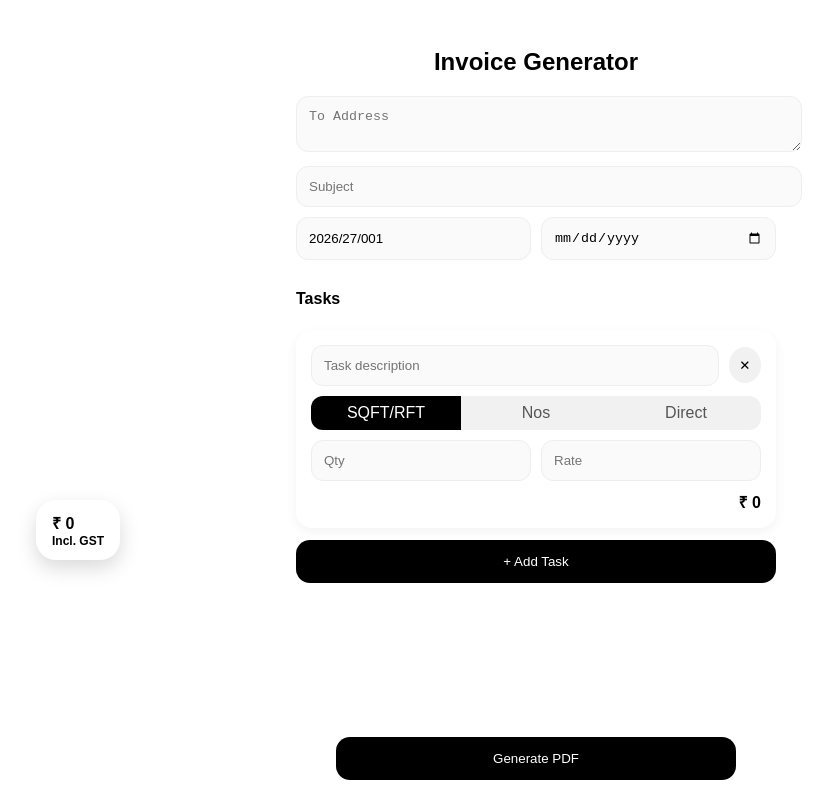
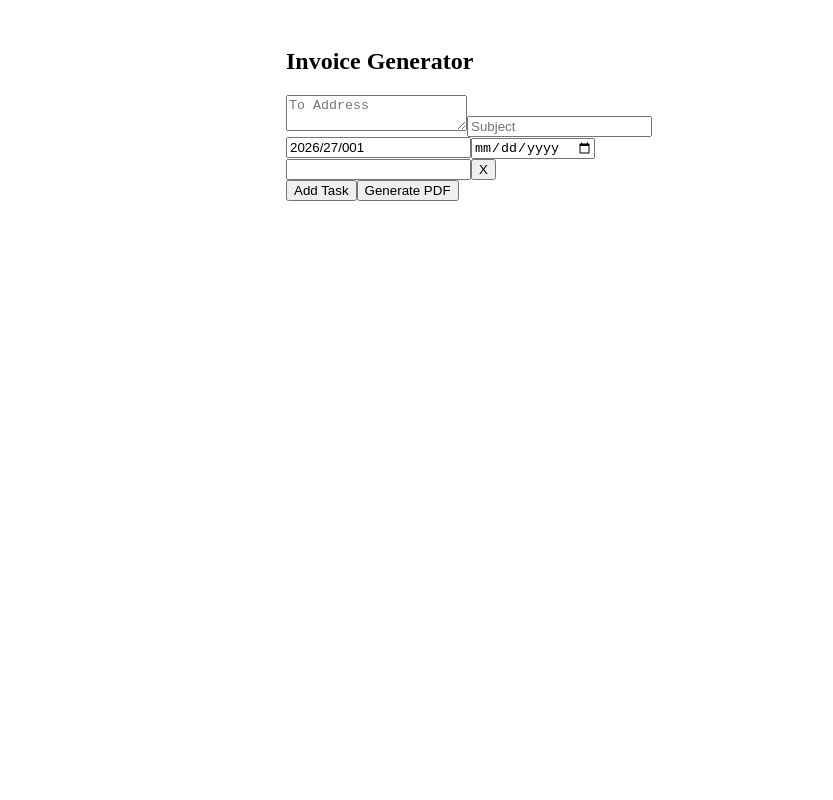
Before and after one commit to mitradaniel/gen_invoice, a Next.js app: page / in a window 1280 px wide. Shown: the whole page, without its empty margins (104-937 px from the left). Built offline with nearby package versions, Linux system fonts and the light colour scheme.

Commit message:
Update page.js

```diff
--- a/app/page.js
+++ b/app/page.js
@@ -13,12 +13,9 @@ export default function Page() {
   const [to, setTo] = useState("");
   const [loading, setLoading] = useState(false);
 
-  /* ===== DRAG STATE ===== */
   const [pos, setPos] = useState({ x: 140, y: 500 });
   const dragging = useRef(false);
   const offset = useRef({ x: 0, y: 0 });
-
-  /* ===== DRAG HANDLERS ===== */
 
   const startDrag = (e) => {
     dragging.current = true;
@@ -63,8 +60,6 @@ export default function Page() {
     };
   }, []);
 
-  /* ===== TASK LOGIC ===== */
-
   const addTask = () => {
     setTasks([
       ...tasks,
@@ -90,8 +85,6 @@ export default function Page() {
   const sgst = subtotal * 0.09;
   const cgst = subtotal * 0.09;
   const total = subtotal + sgst + cgst;
-
-  /* ===== FIXED PDF FUNCTION ===== */
 
   const generatePDF = async () => {
     try {
@@ -121,242 +114,49 @@ export default function Page() {
 
       const blob = await res.blob();
 
-      console.log("Blob type:", blob.type);
-
       if (blob.type !== "application/pdf") {
-        alert("Invalid PDF response");
+        alert("Invalid PDF");
         setLoading(false);
         return;
       }
 
       const url = window.URL.createObjectURL(blob);
-
-      /* 🔥 FIX: OPEN IN NEW TAB */
       window.open(url);
 
       setLoading(false);
 
     } catch (err) {
       console.error(err);
-      alert("Something went wrong");
+      alert("Error generating PDF");
       setLoading(false);
     }
   };
 
   return (
-    <div style={container}>
+    <div style={{ padding: 20, maxWidth: 500, margin: "auto" }}>
 
-      <h2 style={title}>Invoice Generator</h2>
+      <h2>Invoice Generator</h2>
 
-      <textarea
-        placeholder="To Address"
-        value={to}
-        onChange={(e) => setTo(e.target.value)}
-        style={input}
-      />
+      <textarea placeholder="To Address" value={to} onChange={e => setTo(e.target.value)} />
 
-      <input
-        placeholder="Subject"
-        value={subject}
-        onChange={(e) => setSubject(e.target.value)}
-        style={input}
-      />
+      <input placeholder="Subject" value={subject} onChange={e => setSubject(e.target.value)} />
 
-      <div style={row}>
-        <input value={invoice} onChange={(e) => setInvoice(e.target.value)} style={input}/>
-        <input type="date" onChange={(e) => setDate(e.target.value)} style={input}/>
-      </div>
+      <input value={invoice} onChange={e => setInvoice(e.target.value)} />
+      <input type="date" onChange={e => setDate(e.target.value)} />
 
-      <h4 style={{ marginTop: 20 }}>Tasks</h4>
-
-      {tasks.map((t) => (
-        <div key={t.id} style={card}>
-
-          <div style={taskHeader}>
-            <input
-              placeholder="Task description"
-              value={t.name}
-              onChange={(e) => updateTask(t.id, "name", e.target.value)}
-              style={{ ...input, marginBottom: 0 }}
-            />
-
-            <button onClick={() => deleteTask(t.id)} style={deleteBtn}>
-              ✕
-            </button>
-          </div>
-
-          <div style={segmented}>
-            {["sqft", "nos", "direct"].map(type => (
-              <div
-                key={type}
-                onClick={() => updateTask(t.id, "type", type)}
-                style={{
-                  ...segmentItem,
-                  background: t.type === type ? "#000" : "transparent",
-                  color: t.type === type ? "#fff" : "#555"
-                }}
-              >
-                {type === "sqft" ? "SQFT/RFT" : type === "nos" ? "Nos" : "Direct"}
-              </div>
-            ))}
-          </div>
-
-          {t.type !== "direct" ? (
-            <div style={row}>
-              <input
-                type="number"
-                placeholder="Qty"
-                onChange={(e) => updateTask(t.id, "qty", +e.target.value)}
-                style={input}
-              />
-              <input
-                type="number"
-                placeholder="Rate"
-                onChange={(e) => updateTask(t.id, "rate", +e.target.value)}
-                style={input}
-              />
-            </div>
-          ) : (
-            <input
-              type="number"
-              placeholder="Amount"
-              onChange={(e) => updateTask(t.id, "amount", +e.target.value)}
-              style={input}
-            />
-          )}
-
-          <div style={amount}>
-            ₹ {getTotal(t).toLocaleString()}
-          </div>
-
+      {tasks.map(t => (
+        <div key={t.id}>
+          <input value={t.name} onChange={e => updateTask(t.id, "name", e.target.value)} />
+          <button onClick={() => deleteTask(t.id)}>X</button>
         </div>
       ))}
 
-      <button onClick={addTask} style={addBtn}>
-        + Add Task
-      </button>
+      <button onClick={addTask}>Add Task</button>
 
-      {/* DRAGGABLE TOTAL */}
-      <div
-        onMouseDown={startDrag}
-        onTouchStart={startDrag}
-        style={{
-          ...floatingTotal,
-          transform: `translate(${pos.x}px, ${pos.y}px)`
-        }}
-      >
-        ₹ {total.toFixed(0)}
-        <div style={{ fontSize: 12 }}>Incl. GST</div>
-      </div>
-
-      {/* GENERATE BUTTON */}
-      <button onClick={generatePDF} style={floatingBtn}>
+      <button onClick={generatePDF}>
         {loading ? "Generating..." : "Generate PDF"}
       </button>
 
     </div>
   );
 }
-
-/* ===== STYLES ===== */
-
-const container = {
-  maxWidth: 480,
-  margin: "auto",
-  padding: 20,
-  fontFamily: "sans-serif"
-};
-
-const title = { textAlign: "center", marginBottom: 20 };
-
-const input = {
-  width: "100%",
-  padding: 12,
-  marginBottom: 10,
-  borderRadius: 12,
-  border: "1px solid #eee",
-  background: "#fafafa"
-};
-
-const row = { display: "flex", gap: 10 };
-
-const card = {
-  padding: 15,
-  borderRadius: 16,
-  background: "#fff",
-  marginBottom: 12,
-  boxShadow: "0 4px 12px rgba(0,0,0,0.05)"
-};
-
-const taskHeader = {
-  display: "flex",
-  gap: 10,
-  alignItems: "center",
-  marginBottom: 10
-};
-
-const deleteBtn = {
-  width: 36,
-  height: 36,
-  borderRadius: "50%",
-  border: "none",
-  background: "#f1f1f1",
-  cursor: "pointer"
-};
-
-const segmented = {
-  display: "flex",
-  borderRadius: 12,
-  background: "#f1f1f1",
-  overflow: "hidden",
-  marginBottom: 10
-};
-
-const segmentItem = {
-  flex: 1,
-  textAlign: "center",
-  padding: 8,
-  cursor: "pointer"
-};
-
-const amount = {
-  textAlign: "right",
-  fontWeight: "bold"
-};
-
-const addBtn = {
-  width: "100%",
-  padding: 14,
-  borderRadius: 14,
-  background: "#000",
-  color: "#fff",
-  border: "none",
-  marginBottom: 20
-};
-
-const floatingTotal = {
-  position: "fixed",
-  top: 0,
-  left: 0,
-  background: "#fff",
-  padding: "12px 16px",
-  borderRadius: 20,
-  boxShadow: "0 8px 20px rgba(0,0,0,0.15)",
-  cursor: "grab",
-  zIndex: 20,
-  fontWeight: "bold"
-};
-
-const floatingBtn = {
-  position: "fixed",
-  bottom: 20,
-  left: "50%",
-  transform: "translateX(-50%)",
-  width: "90%",
-  maxWidth: 400,
-  padding: 14,
-  borderRadius: 14,
-  background: "#000",
-  color: "#fff",
-  border: "none"
-};
```
